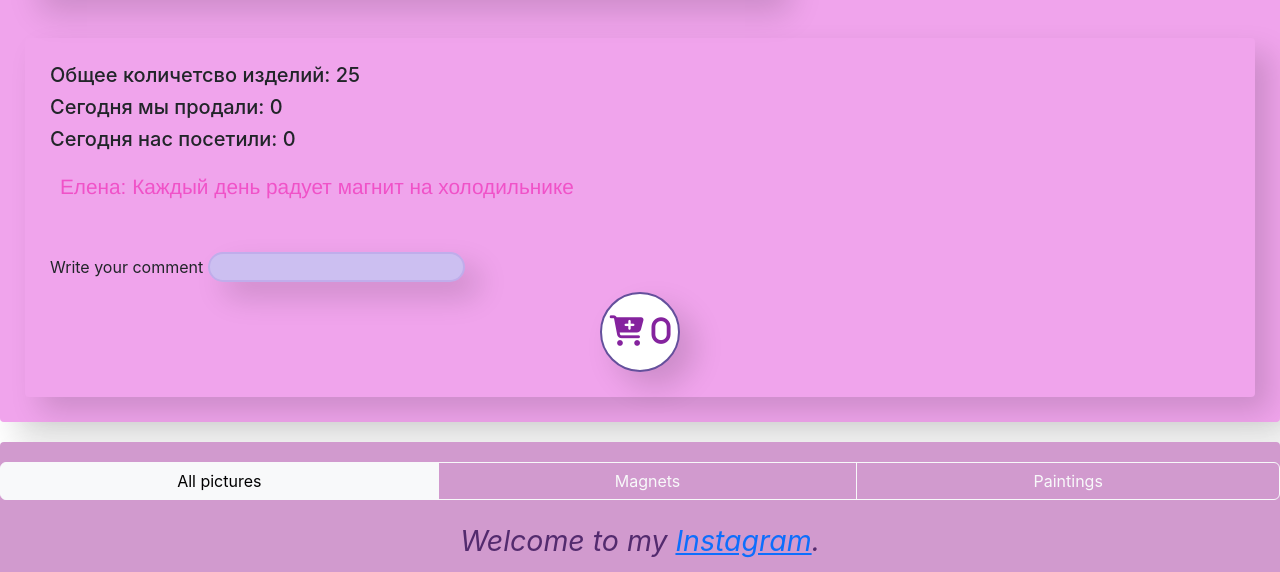
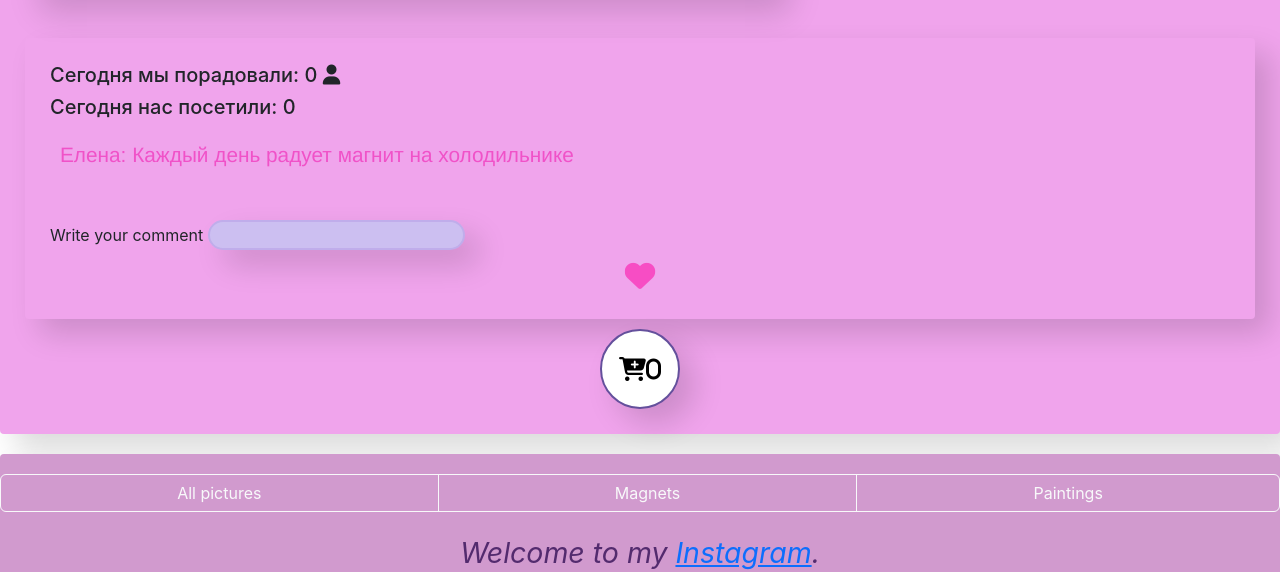
Before and after one commit to IraLeshtaieva/Art-Shop, a React (Create React App) app: page / in a window 1280 px wide. Shown: the part 2762-3334 px from the top of the page. Built offline with nearby package versions, Linux system fonts and the light colour scheme.

Commit message:
working with button likes and filter buttons

```diff
--- a/src/App.js
+++ b/src/App.js
@@ -5,14 +5,20 @@ import Header from './components/header/header';
 import Body from './components/body/body';
 import Footer from './components/footer/footer';
 import ItemToSell from './components/items-to-sell/ItemsToSell';
+import BasketButton from './components/basket-button/basketButton';
+
 import { useState } from 'react';
+
+
 
 
 
 function App() {
 
   const [itemsList, setItemsList] = useState([]);
-  console.log(itemsList);
+  const [filter, setFilter] = useState("all");
+
+  console.log(filter);
 
   const items = [
     { photo: require('./item-magnet-1.jpg'), size: "10x15", type: "magnet", price: 11, description: "Beautiful view of the mountain river", id: 1 },
@@ -23,7 +29,14 @@ function App() {
     { photo: require('./item-painting-3.jpg'), size: "15x10", type: "painting", price: 12, description: "Beautiful view of the mountain", id: 6 }
   ]
 
-  const elements = items.map(item => {
+  const visiblePictures = items.filter((picture) => {
+    if (filter === "all") {
+      return true;
+    }
+    return picture.type === filter;
+  });
+
+  const elements = visiblePictures.map(item => {
     return (
       <ItemToSell
         key={item.id}
@@ -43,9 +56,10 @@ function App() {
       <div className="body">
         {elements}
         <Body itemsPutedBasket={itemsList.length} />
+        <BasketButton itemsPutedBasket={itemsList.length}/>
       </div>
       <div className='App-footer'>
-        <Footer />
+        <Footer setFilter={setFilter}/>
         <p className='footer'>
           Welcome to my {<a href="https://instagram.com/smuzi_u_luzi?igshid=NzMyMjgxZWIzNw==">Instagram</a>}.
         </p>
--- /dev/null
+++ b/src/components/basket-button/basket-button.css
@@ -0,0 +1,19 @@
+.basket {
+    margin: 0 auto;
+    margin-top: 10px;
+    display: block;
+    /*чтобы сделать кнопку в центре первые 2 свойства*/
+    border-radius: 50px;
+    border-inline-start-color: violet;
+    width: 10vmin;
+    height: 10vmin;
+    background-color: #e0c0df;
+    background-color: white;
+    border: 2px solid #64509c; /* Green */
+    box-shadow: 15px 15px 30px rgba(0,0,0, .15);
+}
+
+.color{
+    color: #571242;
+    font-size: 30px;
+  }
--- /dev/null
+++ b/src/components/basket-button/basketButton.js
@@ -0,0 +1,17 @@
+import './basket-button.css'
+
+const BasketButton = (props) => {
+    const active = props.itemsPutedBasket > 0;
+    const clazz = active? "fa-solid fa-cart-plus fa-beat color" : "fa-solid fa-xl fa-cart-plus";
+    return(
+        <div>
+            <button className="basket"
+                data-value={props.itemsPutedBasket}
+                >
+                <i className={clazz}>{props.itemsPutedBasket}</i>
+            </button>
+        </div>
+    )
+}
+
+export default BasketButton;
--- a/src/components/body/body.css
+++ b/src/components/body/body.css
@@ -8,19 +8,13 @@
     height: 100px;*/
 }
 
-.basket {
+.like {
     margin: 0 auto;
     margin-top: 10px;
     display: block;
-    /*чтобы сделать кнопку в центре первые 2 свойства*/
+    background: transparent;
+    border: none !important;
     border-radius: 50px;
-    border-inline-start-color: violet;
-    width: 10vmin;
-    height: 10vmin;
-    background-color: #e0c0df;
-    background-color: white;
-    border: 2px solid #64509c; /* Green */
-    box-shadow: 15px 15px 30px rgba(0,0,0, .15);
   /* свойство устанавливает, будет ли повторяться изображение и каким образом 10vmin*/
   /* background-attachment: fixed; cвойство определяет, будет ли фоновое изображение прокручиваться
   вместе с остальной частью страницы или будет фиксированным */
@@ -40,8 +34,8 @@
   box-shadow: 15px 15px 30px rgba(0,0,0, .15);
 }
 
-.color{
-  color: #85239e;
+.colored{
+  color: #f74dc4;
   font-size: 30px;
 }
 
--- a/src/components/body/body.js
+++ b/src/components/body/body.js
@@ -5,18 +5,15 @@ class Body extends Component {
     constructor (props) {
         super(props);
         this.state = {
-            saled: 0,
-            items: 25,
             comment: '',
             visitors: 0,
+            likes: 0
         }
     }
 
-    goToBasket = () => {
+    likeUs = () => {
         this.setState(state => ({
-            saled: state.saled + 1,
-            items: state.items - 1,
-
+            likes: state.likes + 1
         }))
     }
 
@@ -32,12 +29,11 @@ class Body extends Component {
         }))
     }
     render() {
-        const {items, saled, comment, visitors} = this.state;
-        const {itemsPutedBasket} = this.props;
+        const {likes, comment, visitors} = this.state;
+        const counter = (likes>0) ? likes : "";
         return(
             <div className="body">
-                <h5>Общее количетсво изделий: {items} </h5>
-                <h5>Сегодня мы продали: {saled} </h5>
+                <h5>Сегодня мы порадовали: {likes} <i className="fa-solid fa-user"></i> </h5>
                 <h5>Сегодня нас посетили: {visitors} </h5>
                     <div className='comment'>Елена: Каждый день радует магнит на холодильнике</div>
                     <div className='comment'>{comment}</div>
@@ -49,11 +45,14 @@ class Body extends Component {
                         value ={comment} />
                 </form>
 
-                <button className="basket"
-                    data-value={itemsPutedBasket}
-                    onClick={this.goToBasket}
+                <button className="like"
+
+
+                    onClick={this.likeUs}
+                    data-value={likes}
                     onMouseEnter={this.addVisitor}>
-                    <i className="fa-solid fa-cart-plus fa-beat color"> {itemsPutedBasket}</i></button>
+                    <i className="fa-solid fa-heart fa-beat colored"> {counter}</i></button>
+
             </div>
         )
         }
--- a/src/components/footer/footer.js
+++ b/src/components/footer/footer.js
@@ -2,22 +2,31 @@
 import './footer.css'
 
 
-const Footer = () => {
+const Footer = ({setFilter}) => {
+
+    const active = setFilter === "all";
+    const clazz = active? "btn btn-light" : "btn btn-outline-light";
     return (
         <div className="btn-group">
             <button
-                className="btn btn-light"
-                type="button">
+                className={clazz}
+                type="button"
+                onClick={() => setFilter("all")}
+                >
                     All pictures
             </button>
             <button
-                className="btn btn-outline-light"
-                type="button">
+                className={clazz}
+                type="button"
+                onClick={() => setFilter("magnet")}
+                >
                     Magnets
             </button>
             <button
-                className="btn btn-outline-light"
-                type="button">
+                className={clazz}
+                type="button"
+                onClick={() => setFilter("painting")}
+                >
                     Paintings
             </button>
         </div>
```
